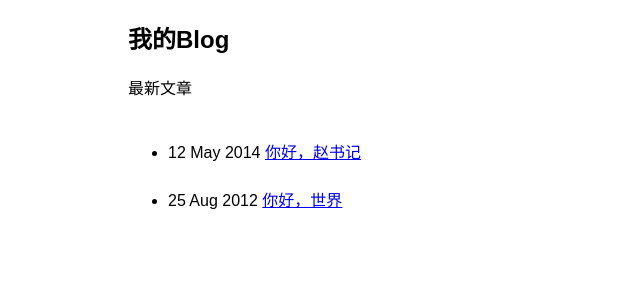
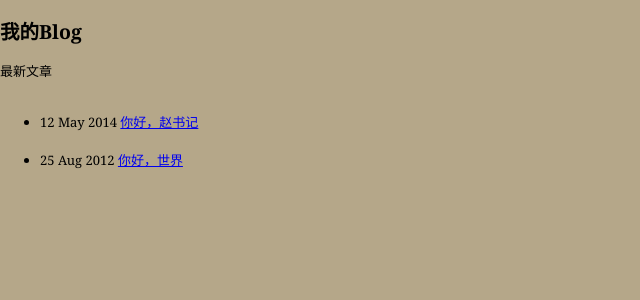
Before and after one commit to Fav/Elusive, a Jekyll site: the page built from index.html, in a window 1280 px wide. Shown: the top 300 px of the page, without its empty margins (0-640 px from the left). Built offline with Jekyll 4.4.1, drawn with Linux system fonts in a browser that asks for light colours.

Commit message:
Signed-off-by: fav <f25457@qq.com>

```diff
--- a/_layouts/default.html
+++ b/_layouts/default.html
@@ -3,14 +3,8 @@
 	<head>
 		<meta http-equiv="content-type" content="text/html; charset=utf-8" />
 		<title>{{ page.title }}</title>
-		<style type="text/css">
-			body{
-				font-family:sans-serif;
-				margin-left:10%;
-				margin-right:10%;
-			}
+		<link rel="stylesheet" type="text/css" href="../css/style.css">
 
-		</style>
 	</head>
 	<body>
 	{{ content }}
--- /dev/null
+++ b/css/style.css
@@ -0,0 +1,6 @@
+body{
+  background-color: #b5a789;
+  font-family:      Georgia, "Times New Roman", Times, serif;
+  font-size:        small;
+  margin:           0px;
+}
```
Also changed, not shown: img/background.gif (added).
